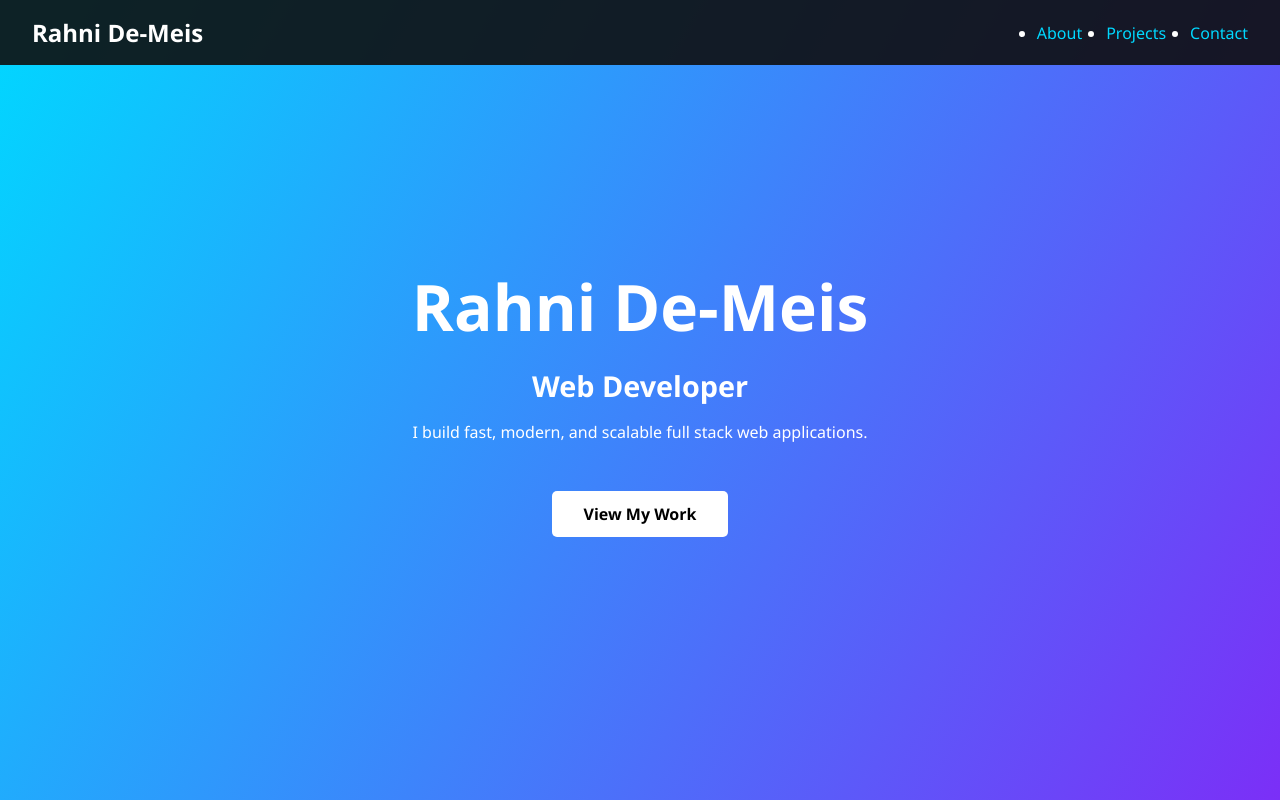
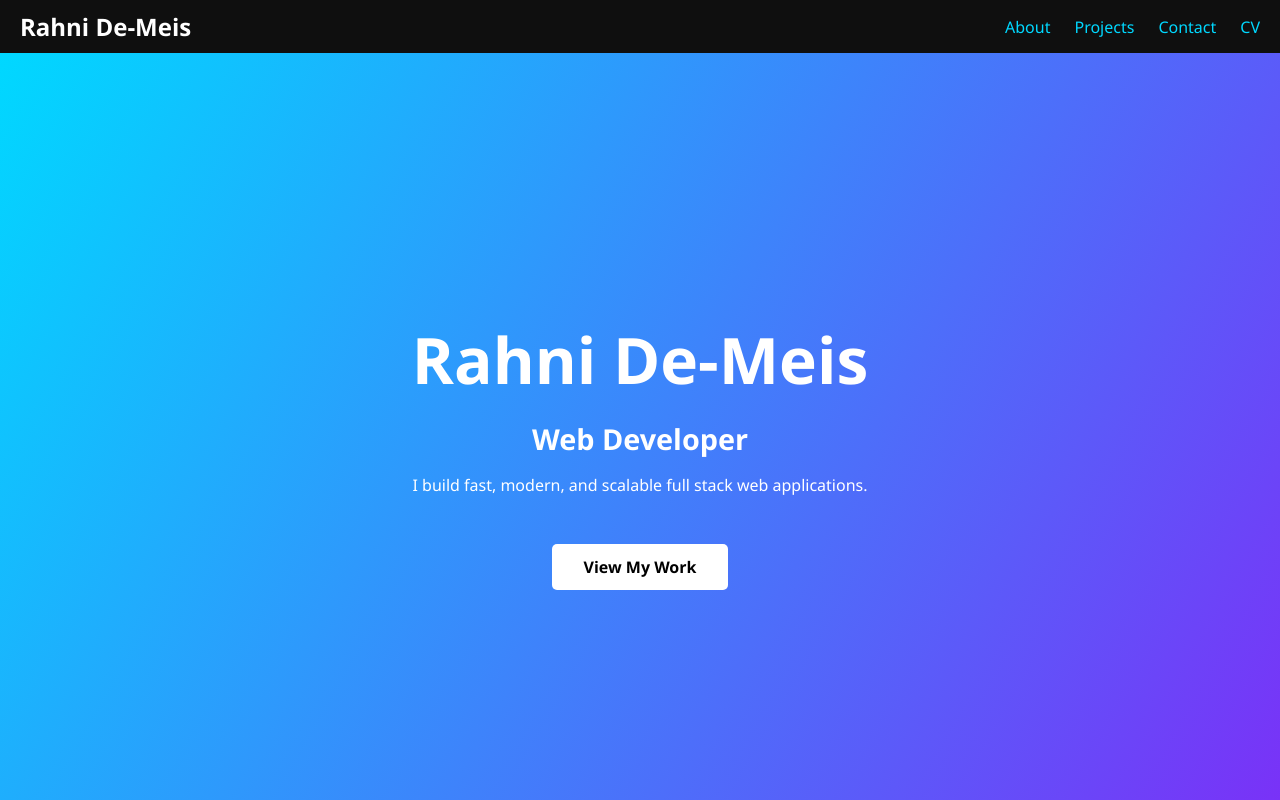
Before and after one commit to RahniDev/portfolio-2026, a React (Vite) app: page / in a window 1280 px wide. Shown: the top 800 px of the page. Built offline with nearby package versions, Linux system fonts and the light colour scheme; no server answers.

Commit message:
Navbar styling

```diff
--- a/src/components/Navbar/Navbar.tsx
+++ b/src/components/Navbar/Navbar.tsx
@@ -1,13 +1,14 @@
-import "./Navbar.css";
+import styles from "./navbar.module.css";
 
 const Navbar = () => {
   return (
-    <nav className="navbar">
-      <h1 className="logo">Rahni De-Meis</h1>
-      <ul className="nav-links">
+    <nav className={styles.navbar}>
+      <h1>Rahni De-Meis</h1>
+      <ul>
         <li><a href="#about">About</a></li>
         <li><a href="#projects">Projects</a></li>
         <li><a href="#contact">Contact</a></li>
+        <li><a href="">CV</a></li>
       </ul>
     </nav>
   );
--- a/src/components/Navbar/navbar.css
+++ b/src/components/Navbar/navbar.module.css
@@ -1,13 +1,8 @@
 .navbar {
-  position: fixed;
-  top: 0;
-  width: 100%;
-  padding: 1rem 2rem;
-  background: rgba(15, 15, 15, 0.9);
   display: flex;
+  flex-direction: row;
   justify-content: space-between;
-  align-items: center;
-  z-index: 100;
+  padding: 10px 20px;
 }
 
 .logo {
@@ -15,16 +10,18 @@
   font-weight: bold;
 }
 
-.nav-links {
+ul {
+  list-style: none;
   display: flex;
   gap: 1.5rem;
+  align-items: center;
 }
 
-.nav-links a {
+a {
   color: #00d8ff;
   transition: color 0.3s;
 }
 
-.nav-links a:hover {
+a:hover {
   color: #ffffff;
 }
```
